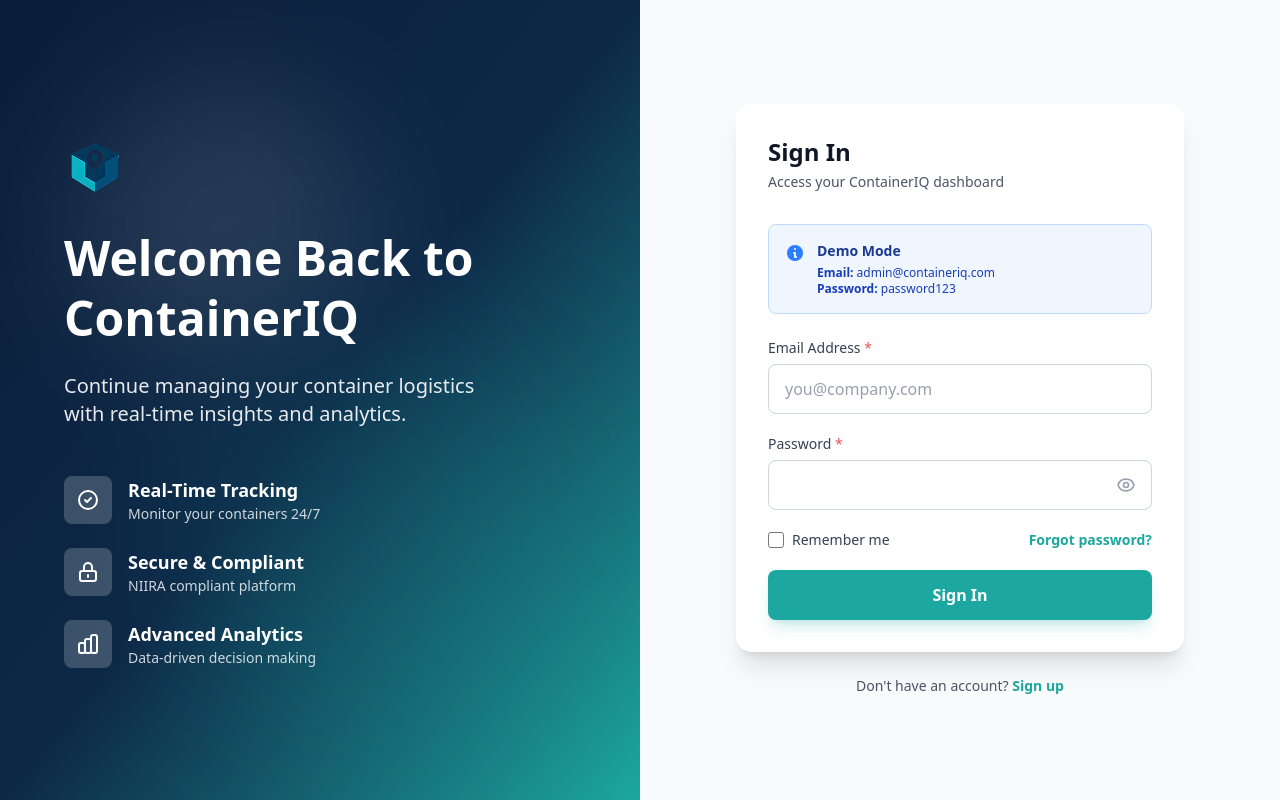
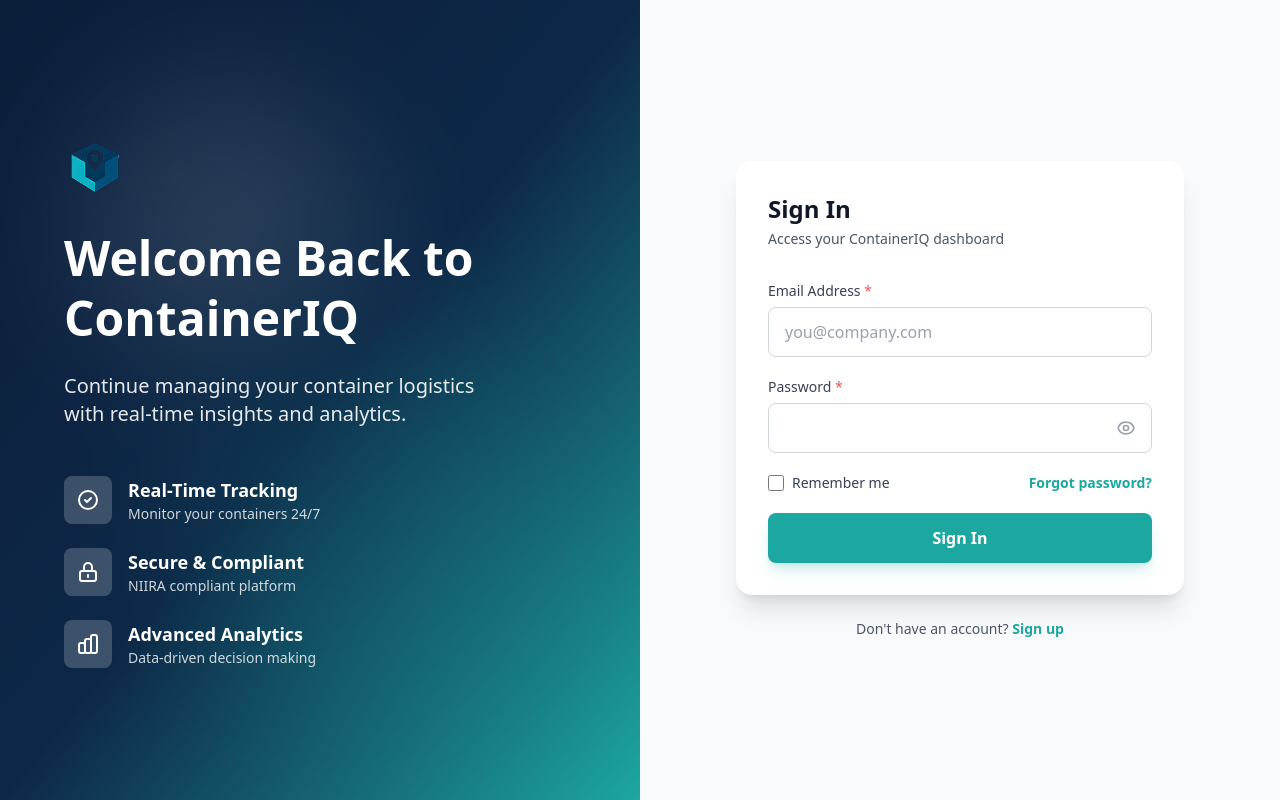
Before and after one commit to Mbbluestalker/container-iq, a React (Vite) app: page /login in a window 1280 px wide. Built offline with nearby package versions, Linux system fonts and the light colour scheme.

Commit message:
updated login page

```diff
--- a/src/pages/LoginPage.jsx
+++ b/src/pages/LoginPage.jsx
@@ -1,4 +1,4 @@
-import React, { useState } from 'react';
+import { useState } from 'react';
 import { useNavigate, Link } from 'react-router-dom';
 import { useDispatch } from 'react-redux';
 import { useLoginMutation } from '../services/api';
@@ -51,7 +51,6 @@
     if (Object.keys(newErrors).length === 0) {
       try {
         const response = await login(formData).unwrap();
-        console.log('Login successful:', response);
 
         // Store token and user data
         if (response.token) {
@@ -66,7 +65,6 @@
           navigate('/dashboard');
         }, 1000);
       } catch (error) {
-        console.error('Login failed:', error);
         showError(error?.data?.message || 'Login failed. Please check your credentials.');
       }
     } else {
@@ -153,22 +151,6 @@
                 </p>
               </div>
 
-              {/* Mock Credentials Notice */}
-              <div className="mb-6 p-4 bg-blue-50 border border-blue-200 rounded-lg">
-                <div className="flex items-start">
-                  <svg className="w-5 h-5 text-blue-500 mt-0.5" fill="currentColor" viewBox="0 0 20 20">
-                    <path fillRule="evenodd" d="M18 10a8 8 0 11-16 0 8 8 0 0116 0zm-7-4a1 1 0 11-2 0 1 1 0 012 0zM9 9a1 1 0 000 2v3a1 1 0 001 1h1a1 1 0 100-2v-3a1 1 0 00-1-1H9z" clipRule="evenodd" />
-                  </svg>
-                  <div className="ml-3">
-                    <h3 className="text-sm font-semibold text-blue-900">Demo Mode</h3>
-                    <p className="mt-1 text-xs text-blue-800">
-                      <strong>Email:</strong> admin@containeriq.com<br />
-                      <strong>Password:</strong> password123
-                    </p>
-                  </div>
-                </div>
-              </div>
-
               <form onSubmit={handleSubmit} className="space-y-5">
                 <FormInput
                   label="Email Address"
```
